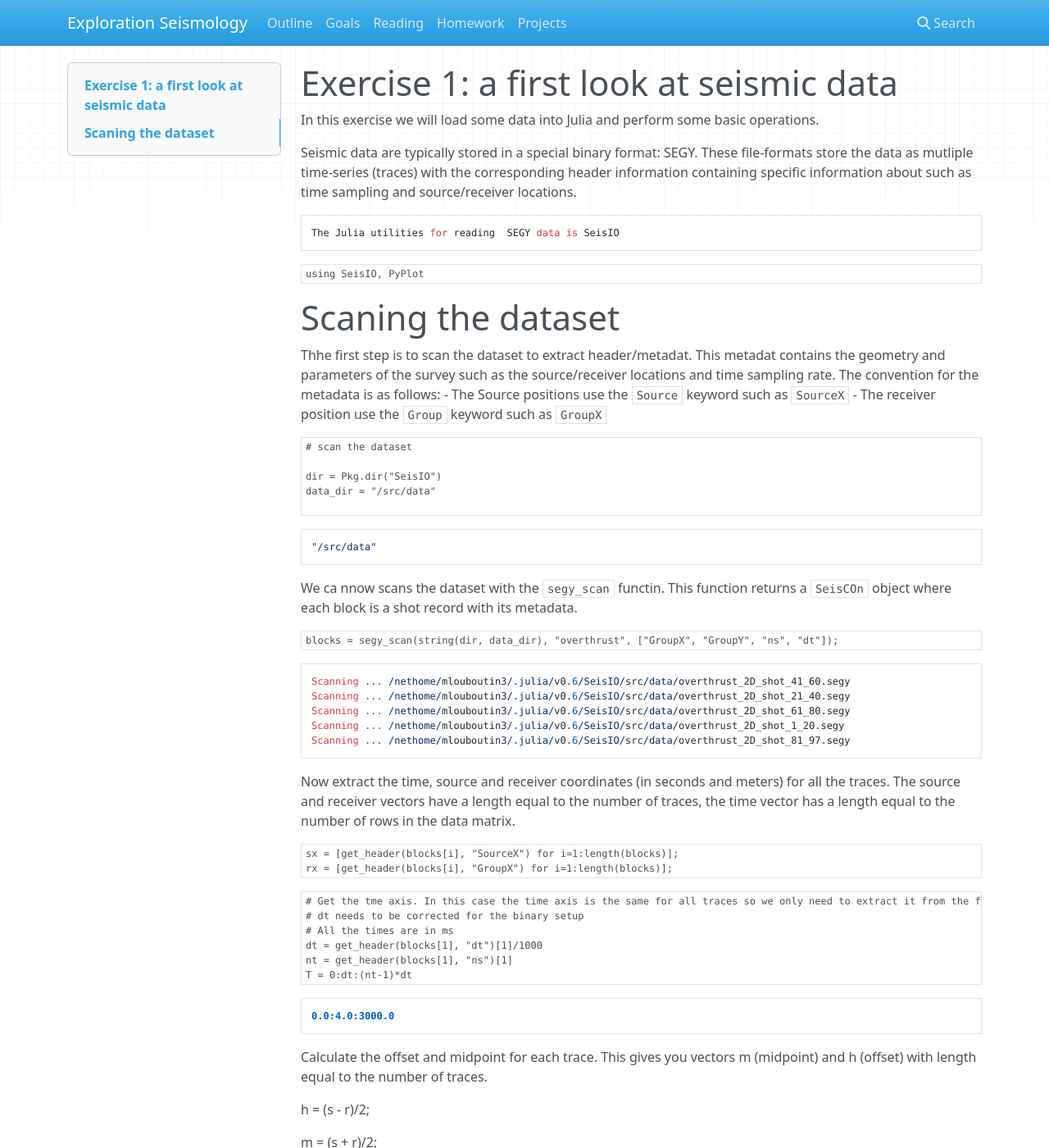
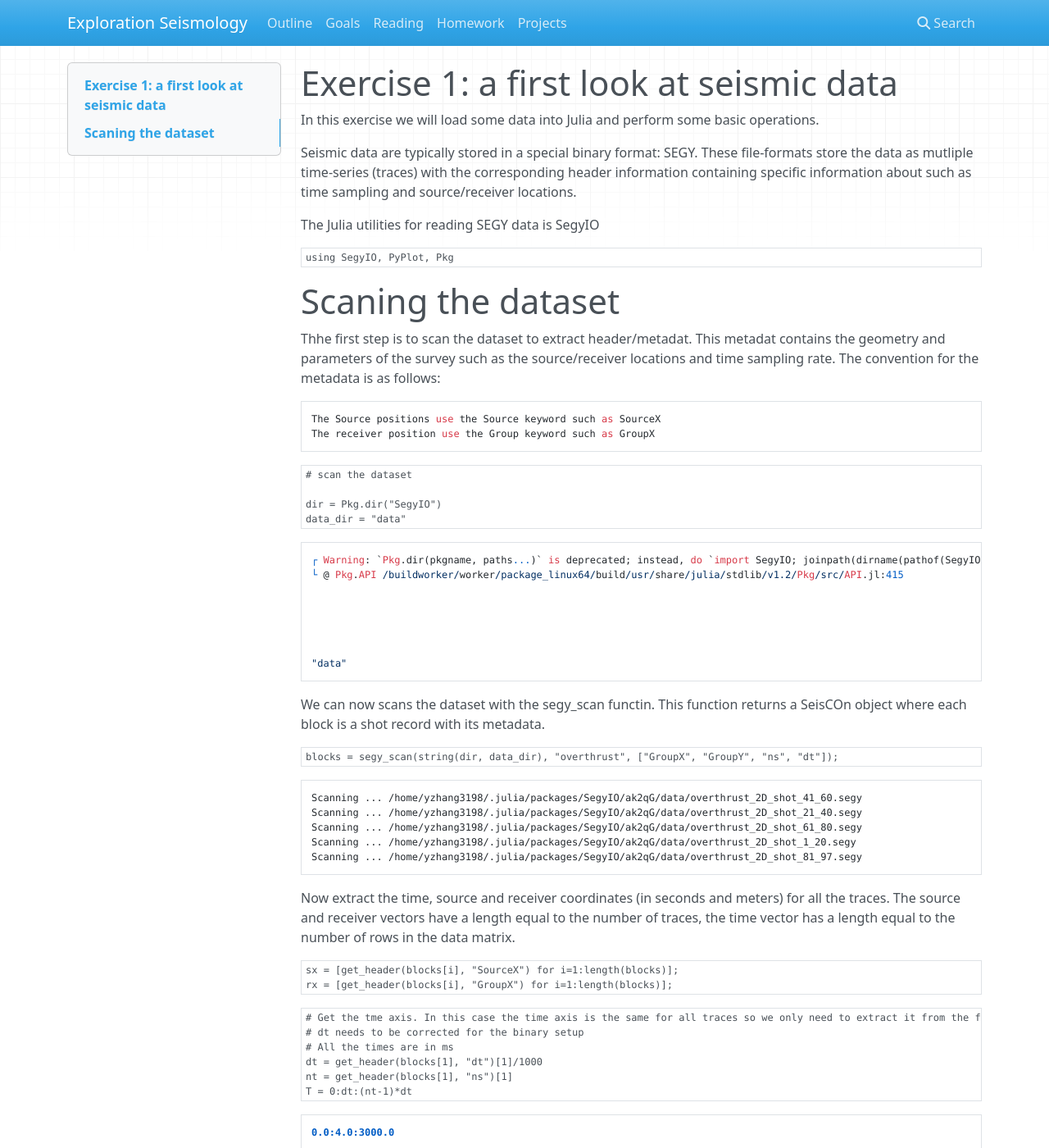
Before and after one commit to flexie/eas-4803-8803-ccs, an MkDocs documentation site: the page built from docs/Assignments/Exercise1.md, in a window 1280 px wide and 1400 px high. Shown: the whole window at 82% size. Built offline with MkDocs 1.6.1, drawn with Linux system fonts in a browser that asks for light colours; nearby versions of some CDN libraries; old or Windows-style settings are respelled for this version of MkDocs; some of the changed text lies outside the part shown.

Commit message:
Update Exercise 1

````diff
--- a/docs/Assignments/Exercise1.md
+++ b/docs/Assignments/Exercise1.md
@@ -1,58 +1,61 @@
 
 # Exercise 1: a first look at seismic data
+
 In this exercise we will load some data into Julia and perform some basic operations.
 
 Seismic data are typically stored in a special binary format: SEGY. These file-formats store the data as mutliple time-series (traces) with the corresponding header information containing specific information about such as time sampling and source/receiver locations.
 
-    The Julia utilities for reading  SEGY data is SeisIO
+The Julia utilities for reading  SEGY data is SegyIO
+
+
+
+```julia
+using SegyIO, PyPlot, Pkg
+```
+
+# Scaning the dataset
+
+Thhe first step is to scan the dataset to extract header/metadat. This metadat contains the geometry and parameters of the survey such as the source/receiver locations and time sampling rate. The convention for the metadata is as follows:
+
+    The Source positions use the Source keyword such as SourceX
+    The receiver position use the Group keyword such as GroupX
 
 
 
 
 ```julia
-using SeisIO, PyPlot
+# scan the dataset
+
+dir = Pkg.dir("SegyIO")
+data_dir = "data"
 ```
 
-# Scaning the dataset
-
-Thhe first step is to scan the dataset to extract header/metadat. This metadat contains the geometry and parameters of the survey such as the source/receiver locations and time sampling rate.
-The convention for the metadata is as follows:
-   - The Source positions use the `Source` keyword such as `SourceX`
-   - The receiver position use the `Group` keyword such as `GroupX`
-
-
-```julia
-# scan the dataset
-
-dir = Pkg.dir("SeisIO")
-data_dir = "/src/data"
-
-```
+    ┌ Warning: `Pkg.dir(pkgname, paths...)` is deprecated; instead, do `import SegyIO; joinpath(dirname(pathof(SegyIO)), "..", paths...)`.
+    └ @ Pkg.API /buildworker/worker/package_linux64/build/usr/share/julia/stdlib/v1.2/Pkg/src/API.jl:415
 
 
 
 
-    "/src/data"
+
+    "data"
 
 
 
-We ca nnow scans the dataset with the `segy_scan` functin. This function returns a `SeisCOn` object where each block is a shot record with its metadata.
+We can now scans the dataset with the segy_scan functin. This function returns a SeisCOn object where each block is a shot record with its metadata.
 
 
 ```julia
 blocks = segy_scan(string(dir, data_dir), "overthrust", ["GroupX", "GroupY", "ns", "dt"]);
 ```
 
-    Scanning ... /nethome/mlouboutin3/.julia/v0.6/SeisIO/src/data/overthrust_2D_shot_41_60.segy
-    Scanning ... /nethome/mlouboutin3/.julia/v0.6/SeisIO/src/data/overthrust_2D_shot_21_40.segy
-    Scanning ... /nethome/mlouboutin3/.julia/v0.6/SeisIO/src/data/overthrust_2D_shot_61_80.segy
-    Scanning ... /nethome/mlouboutin3/.julia/v0.6/SeisIO/src/data/overthrust_2D_shot_1_20.segy
-    Scanning ... /nethome/mlouboutin3/.julia/v0.6/SeisIO/src/data/overthrust_2D_shot_81_97.segy
+    Scanning ... /home/yzhang3198/.julia/packages/SegyIO/ak2qG/data/overthrust_2D_shot_41_60.segy
+    Scanning ... /home/yzhang3198/.julia/packages/SegyIO/ak2qG/data/overthrust_2D_shot_21_40.segy
+    Scanning ... /home/yzhang3198/.julia/packages/SegyIO/ak2qG/data/overthrust_2D_shot_61_80.segy
+    Scanning ... /home/yzhang3198/.julia/packages/SegyIO/ak2qG/data/overthrust_2D_shot_1_20.segy
+    Scanning ... /home/yzhang3198/.julia/packages/SegyIO/ak2qG/data/overthrust_2D_shot_81_97.segy
 
 
 Now extract the time, source and receiver coordinates (in seconds and meters) for all the traces. The source and receiver vectors have a length equal to the number of traces, the time vector has a length equal to the number of rows in the data matrix.
-
-
 
 
 ```julia
@@ -77,6 +80,8 @@ T = 0:dt:(nt-1)*dt
 
 
 
+
+
 Calculate the offset and midpoint for each trace. This gives you vectors m (midpoint) and h (offset) with length equal to the number of traces.
 
 h = (s - r)/2;
@@ -90,8 +95,9 @@ h = (sx .- rx)./2;
 m = (sx .+ rx)./2;
 ```
 
-The fold of the data is the number of traces in each midpoint gather. This can be easily visualized by a histogram.
-As we have a set of `blocks` we need to inspect each block seperately to recover the nuique set of midpoint location and the total number fo traces for this midpoint
+
+
+The fold of the data is the number of traces in each midpoint gather. This can be easily visualized by a histogram. As we have a set of blocks we need to inspect each block seperately to recover the nuique set of midpoint location and the total number fo traces for this midpoint
 
 
 
@@ -112,7 +118,9 @@ title("fold");
 ```
 
 
-![png](../img/Untitled_13_0.png)
+![png](../img/Exercise1_13_0.png)
+
+
 
 
 Can you interpret this figure?
@@ -122,43 +130,51 @@ Different gathers
 Extract a midpoint gather. For example, a midpoint gather at m = 2550 looks like this:
 
 
+
 ```julia
-Im = find(all_m .== 7500.)
+Im = findall(all_m .== 7500.)
 figure()
-imshow(Float32.(blocks[1:97].data[:, Im]), vmin=-1, vmax=1, cmap="Greys", aspect=.05)
+imshow(Float32.(blocks[1:97].data[:,map(i -> i[2], Im)]), vmin=-1, vmax=1, cmap="Greys", aspect=0.05)
 ```
 
 
-![png](../img/Untitled_16_0.png)
+![png](../img/Exercise1_15_0.png)
 
 
 
 
 
-    PyObject <matplotlib.image.AxesImage object at 0x7f947ac9a550>
+    PyObject <matplotlib.image.AxesImage object at 0x7f49363d4e48>
+
+
 
 
 
 Extract an offset-gather. For example, a zero-offset section looks like:
 
 
+
 ```julia
-# We need to sort it in physical units as the dataset may not be
-Ih = find(all_h .== 0.)
-inds = sortperm(all_m[Ih]')
+Ih = findall(all_h .== 0.)
+inds = sortperm(all_m[Ih])
 figure()
-imshow(Float32.(blocks[1:97].data[:, Ih[inds]]), vmin=-1, vmax=1, cmap="Greys", aspect=.1)
+imshow(Float32.(blocks[1:97].data[:,map(i -> i[2], Ih[inds])]), vmin=-1, vmax=1, cmap="Greys", aspect=.1)
 ```
 
 
-![png](../img/Untitled_18_0.png)
+![png](../img/Exercise1_17_0.png)
 
 
 
 
 
-    PyObject <matplotlib.image.AxesImage object at 0x7f947ab7f048>
+    PyObject <matplotlib.image.AxesImage object at 0x7f4935b5f860>
 
 
 
-What other different gathers can you think of? Extract and plot an example of all the different gathers. What are characteristic properties of the different gathers? Do not forget to label the axis and choose a reasonable colorscale. Hint: use `cmap=Greys` and adjust the color-axis `vmin/vmax`
+What other different gathers can you think of? Extract and plot an example of all the different gathers. What are characteristic properties of the different gathers? Do not forget to label the axis and choose a reasonable colorscale. Hint: use cmap=Greys and adjust the color-axis vmin/vmax
+
+
+```julia
+
+```
````
Also changed, not shown: docs/img/Exercise1_13_0.png (added), docs/img/Exercise1_15_0.png (added), docs/img/Exercise1_17_0.png (added), docs/img/Untitled_13_0.png (deleted), docs/img/Untitled_16_0.png (deleted), docs/img/Untitled_18_0.png (deleted), 2 other files.
